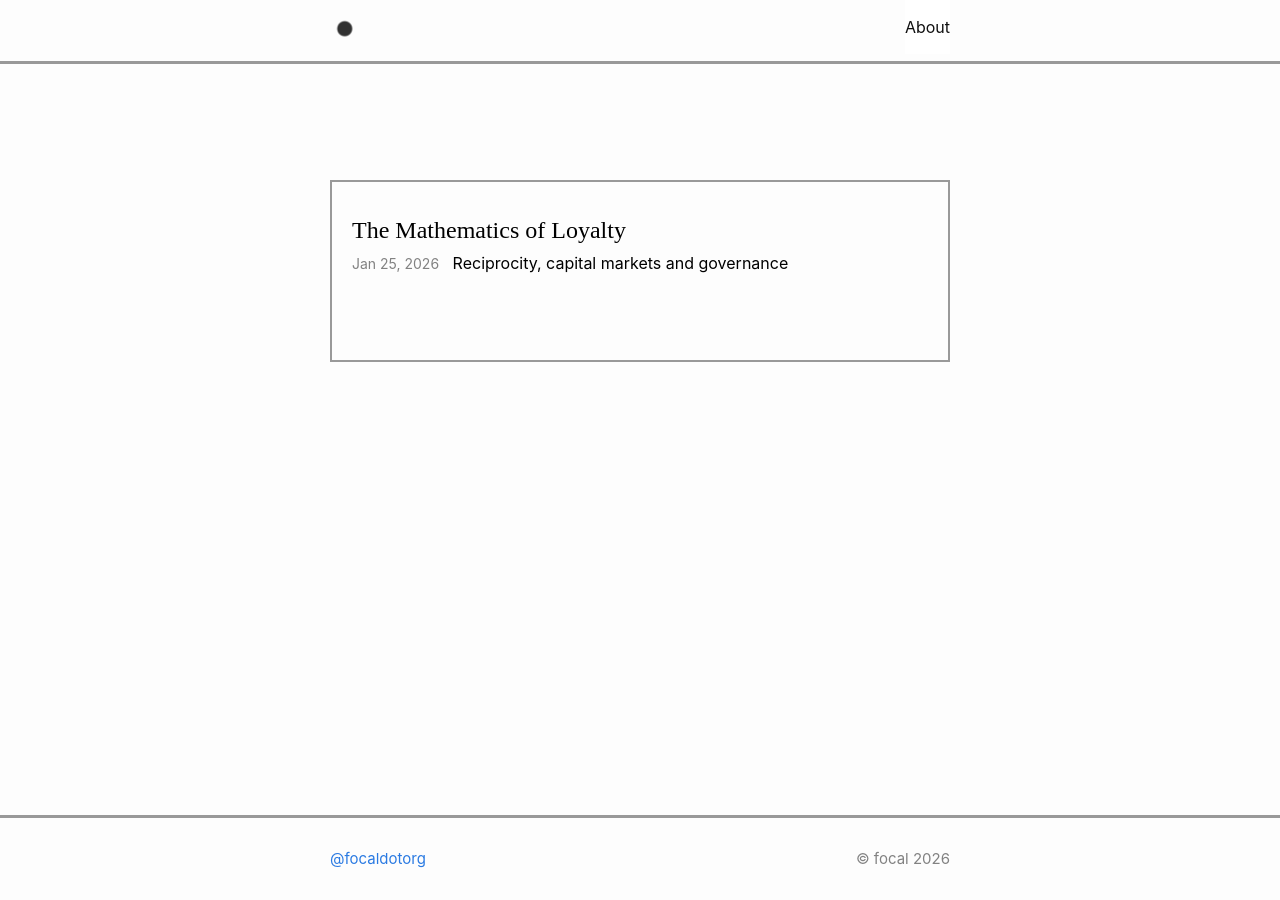
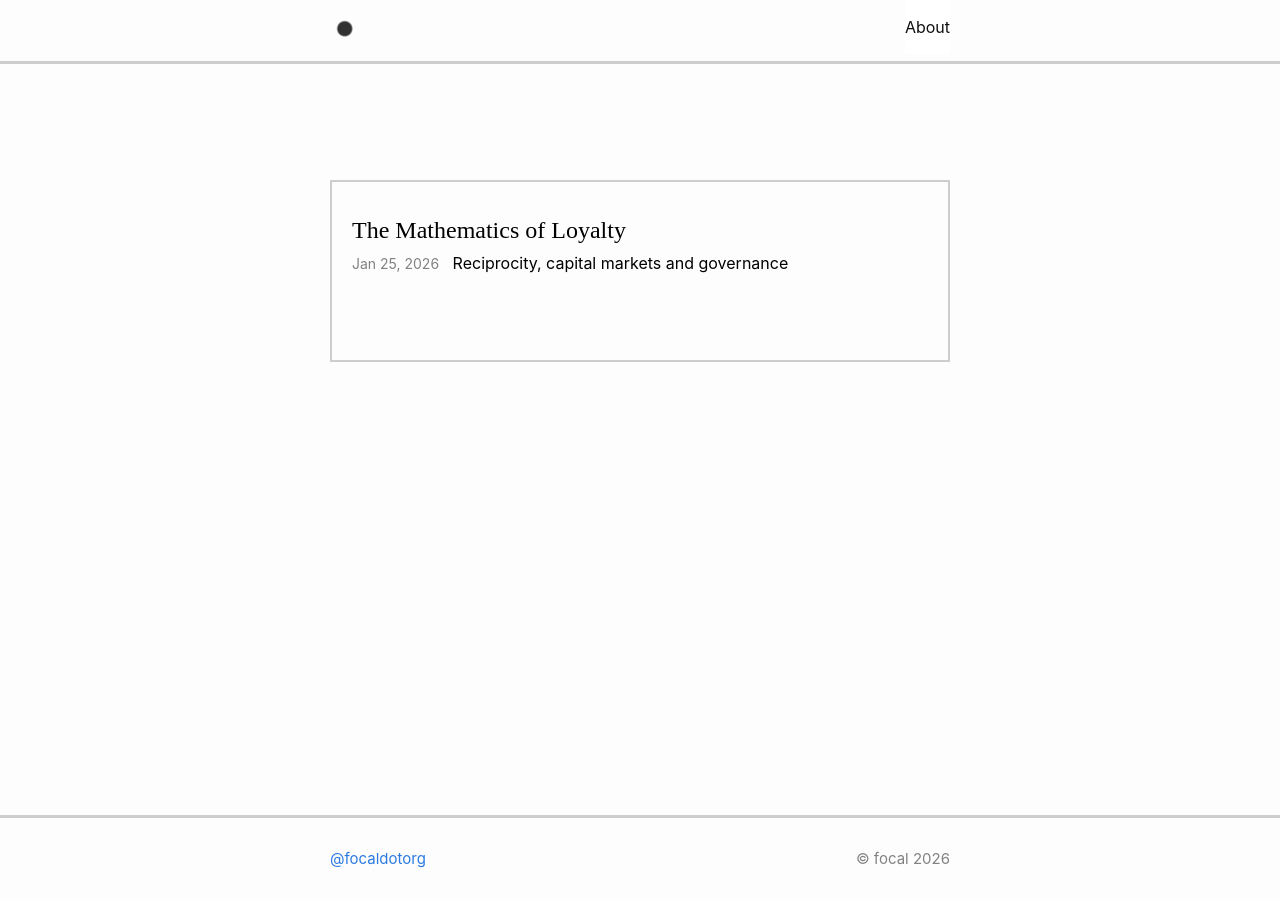
Before and after one commit to focaldotorg/blog, a Jekyll site: the page built from index.md, in a window 1280 px wide. Built offline with Jekyll 4.4.1, drawn with Linux system fonts in a browser that asks for light colours; some web fonts are replaced.

Commit message:
fix post header mobile

```diff
--- a/assets/css/style.scss
+++ b/assets/css/style.scss
@@ -48,11 +48,11 @@ h1, h2, h3, h4, h5, h6 {
 .site-header {
   border-top: none;
   padding-bottom: 5px;
-  border-bottom: 3px solid #999999;
+  border-bottom: 3px solid #cdcdcd;
 }
 
 .site-footer {
-  border-top: 3px solid #999999;
+  border-top: 3px solid #cdcdcd;
 }
 
 .site-footer .footer-col-wrapper {
@@ -86,7 +86,7 @@ h1, h2, h3, h4, h5, h6 {
 }
 
 .post-list li {
-  border: solid 2.5px #999999;
+  border: solid 2.5px #cdcdcd;
   border-radius: 0px;
   padding: 30px 20px;
 }
@@ -315,8 +315,12 @@ figcaption {
 
   .site-nav {
     background: none;
-    border: 2.5px solid #999999;
+    border: 2.5px solid #cdcdcd;
     border-radius: 0px;
   }
 
+  .post-header {
+    margin-top: 50px;
+  }
+
 }
```
